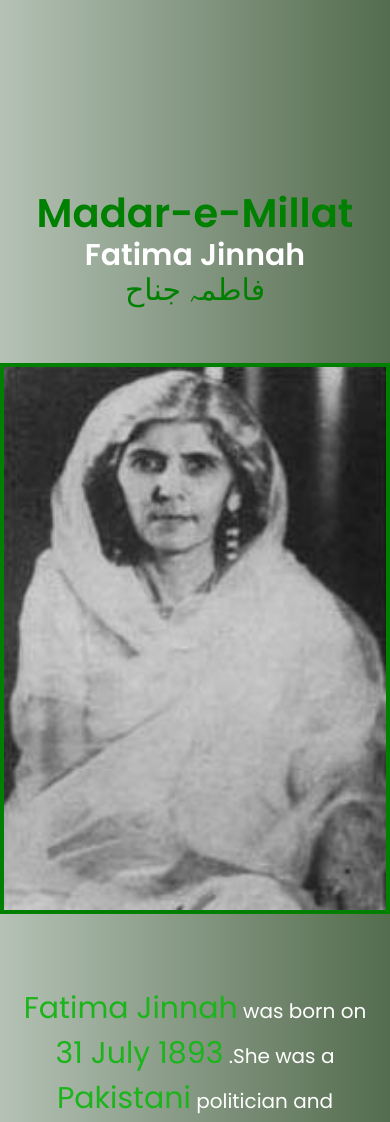
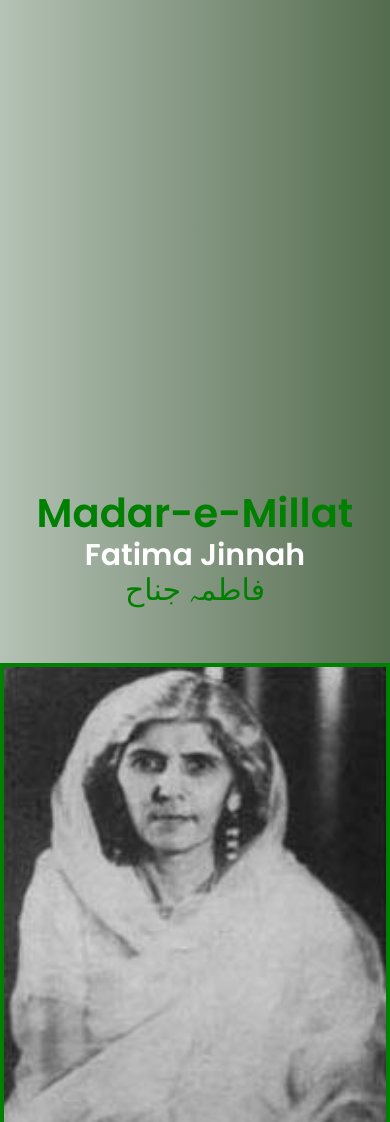
Before and after one commit to ibrahimhaider74/pakistan, a plain HTML site: page index.html in a window 390 px wide. Shown: the part 6120-7242 px from the top of the page. Drawn offline with Linux system fonts and the light colour scheme; a web font is replaced by a local one.

Commit message:
Update style.css

```diff
--- a/style.css
+++ b/style.css
@@ -842,7 +842,7 @@ footer{
     }
                          /* fatima jinnah*/
      .fatima{
-        margin-top: -420px;
+        margin-top: -120px;
         font-size: large;
         flex-direction: column;
     }
```
